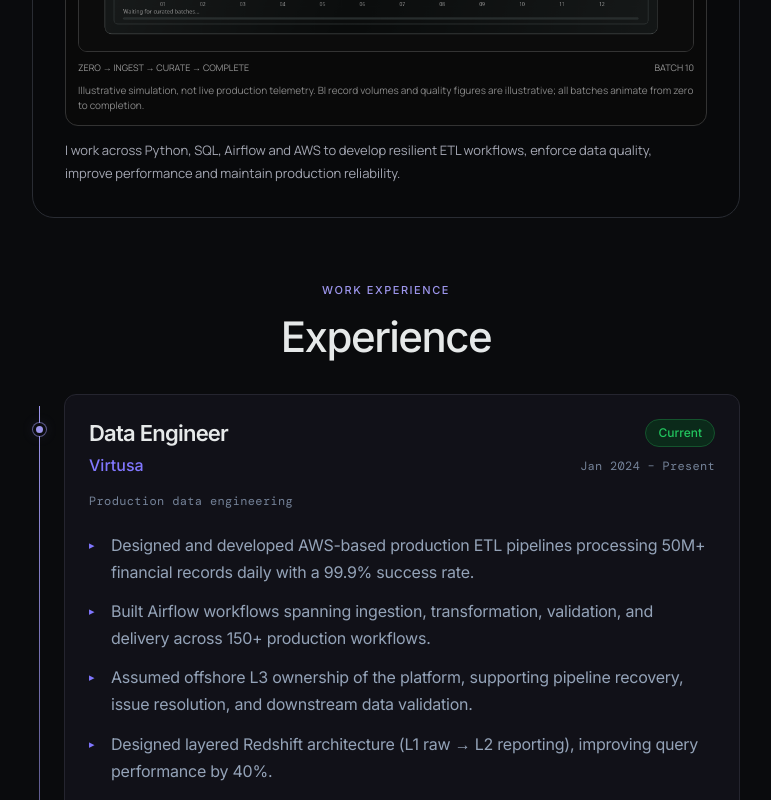
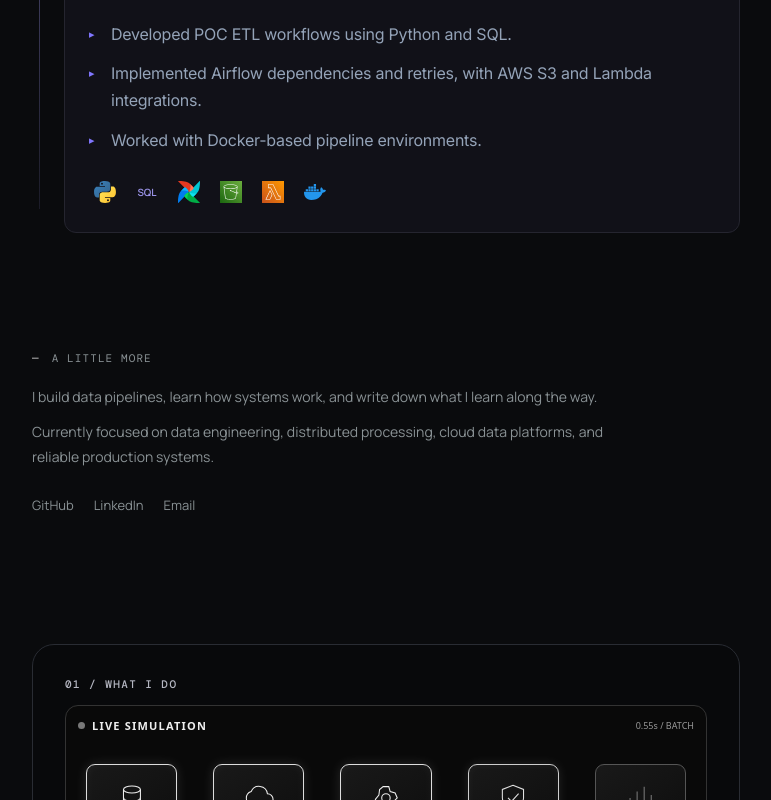
Before and after one commit to abii-18/abinav-data-engineer-portfolio, a React (Vite) app: page / in a window 1280 px wide. Shown: the part 2000-2800 px from the top of the page, without its empty margins (254-1025 px from the left). Built offline with nearby package versions, Linux system fonts and the light colour scheme.

Commit message:
Move What I Do simulation to the end of the homepage

```diff
--- a/src/components/DataInMotion.tsx
+++ b/src/components/DataInMotion.tsx
@@ -229,6 +229,9 @@ export function DataInMotion() {
 
     <AchievementMarquee />
     </section>
-    <section className="data-motion motion-section motion-what-i-do" aria-label="What I do"><div className="motion-section-label">01 / WHAT I DO</div><SortingStudio /><p className="motion-description">I work across Python, SQL, Airflow and AWS to develop resilient ETL workflows, enforce data quality, improve performance and maintain production reliability.</p></section>
   </div>
 }
+
+export function WhatIDo() {
+  return <section className="data-motion motion-section motion-what-i-do" aria-label="What I do"><div className="motion-section-label">01 / WHAT I DO</div><SortingStudio /><p className="motion-description">I work across Python, SQL, Airflow and AWS to develop resilient ETL workflows, enforce data quality, improve performance and maintain production reliability.</p></section>
+}
--- a/src/main.tsx
+++ b/src/main.tsx
@@ -2,7 +2,7 @@ import { useEffect, useState, type ReactNode } from 'react'
 import { ArrowLeft, ArrowUpRight, Menu, Moon, Sun, X } from 'lucide-react'
 import { createRoot } from 'react-dom/client'
 import { Architecture, CrickXArchitecture } from './components/Architecture'
-import { DataInMotion } from './components/DataInMotion'
+import { DataInMotion, WhatIDo } from './components/DataInMotion'
 import { ExperienceTimeline } from './components/ExperienceTimeline'
 import { profile } from './data/portfolio'
 import { useScrollReveal } from './components/useScrollReveal'
@@ -15,7 +15,7 @@ function Link({ to, children, className = '' }: { to: string; children: ReactNod
 function Layout({ children }: { children: ReactNode }) { useScrollReveal(location.pathname); const [open, setOpen] = useState(false); const [light, setLight] = useState(false); useEffect(() => { document.documentElement.dataset.theme = light ? 'light' : 'dark' }, [light]); return <><header className="journal-nav"><nav><Link to="/" className="journal-brand">Abinav.</Link><button className="journal-menu" onClick={() => setOpen(!open)} aria-label="Open menu">{open ? <X size={18}/> : <Menu size={19}/>}</button><div className={`journal-links ${open ? 'open' : ''}`}>{[['/work','Work'],['/projects','Projects'],['/about','About'],['/contact','Contact']].map(([to,label]) => <Link key={to} to={to}>{label}</Link>)}<a href="/Abinav_S_Data_Engineer_Resume.pdf" download="Abinav_S_Data_Engineer_Resume.pdf">Get resume</a><button className="theme-toggle" onClick={() => setLight(!light)} aria-label="Toggle theme">{light ? <Moon size={15}/> : <Sun size={15}/>}</button></div></nav></header><main className="journal-main">{children}</main><footer className="journal-footer">You made it to the bottom. © 2026 Abinav</footer></> }
 function Label({ children }: { children: ReactNode }) { return <h2 className="journal-label"><span>—</span>{children}</h2> }
 function Back() { return <Link to="/" className="back"><ArrowLeft size={15}/> Home</Link> }
-function Home() { return <Layout><section className="journal-hero"><p>Hello, I’m</p><h1>Abinav S<span className="name-cursor" aria-hidden="true">|</span></h1><h2>Data Engineering · Distributed Systems · Data Platforms.</h2><p className="journal-subtitle"><strong>What I follow:</strong><br />Know your data, own your outcomes.<br /><br />I design and build scalable data pipelines and cloud data platforms that transform raw data into reliable, high-quality datasets for downstream analytics, reporting, and business decision-making using Python, SQL, AWS, Apache Airflow, and PySpark.</p></section><DataInMotion /><section className="journal-section"><div className="experience-section-heading"><p>WORK EXPERIENCE</p><h2>Experience</h2></div><ExperienceTimeline /></section><section className="journal-section little-more"><Label>A little more</Label><p>I build data pipelines, learn how systems work, and write down what I learn along the way.</p><p>Currently focused on data engineering, distributed processing, cloud data platforms, and reliable production systems.</p><div className="journal-socials"><a href={profile.github} target="_blank" rel="noreferrer">GitHub</a><a href={profile.linkedin} target="_blank" rel="noreferrer">LinkedIn</a><a href={`mailto:${profile.email}`}>Email</a></div></section></Layout> }
+function Home() { return <Layout><section className="journal-hero"><p>Hello, I’m</p><h1>Abinav S<span className="name-cursor" aria-hidden="true">|</span></h1><h2>Data Engineering · Distributed Systems · Data Platforms.</h2><p className="journal-subtitle"><strong>What I follow:</strong><br />Know your data, own your outcomes.<br /><br />I design and build scalable data pipelines and cloud data platforms that transform raw data into reliable, high-quality datasets for downstream analytics, reporting, and business decision-making using Python, SQL, AWS, Apache Airflow, and PySpark.</p></section><DataInMotion /><section className="journal-section"><div className="experience-section-heading"><p>WORK EXPERIENCE</p><h2>Experience</h2></div><ExperienceTimeline /></section><section className="journal-section little-more"><Label>A little more</Label><p>I build data pipelines, learn how systems work, and write down what I learn along the way.</p><p>Currently focused on data engineering, distributed processing, cloud data platforms, and reliable production systems.</p><div className="journal-socials"><a href={profile.github} target="_blank" rel="noreferrer">GitHub</a><a href={profile.linkedin} target="_blank" rel="noreferrer">LinkedIn</a><a href={`mailto:${profile.email}`}>Email</a></div></section><WhatIDo /></Layout> }
 const achievements = ['Designed and developed production batch ETL pipelines processing 50M+ financial records daily with a 99.9% success rate.','Built end-to-end workflows spanning ingestion, transformation, validation, orchestration, and downstream delivery.','Designed layered Redshift architecture (L1 raw → L2 reporting), improving query performance by 40%.','Engineered Airflow DAGs with business-day logic, branching, dependencies, retries, and scheduling across 150+ workflows.','Tuned Redshift COPY-based ingestion for 3× faster loads.','Implemented automated data validation reducing recurring data issues by 25%.','Developed SQL deduplication and incremental-load transformations.','Integrated S3, Glue, Lambda, Redshift, IAM, CloudWatch, and SNS.']
 function Work() { return <Layout><header className="page-intro"><Back/><p>Work</p><h1>Building data systems that hold up in production.</h1></header><ExperienceTimeline detailed achievements={achievements} /><section className="small-detail"><Label>Toolkit</Label><p>Python · SQL · PySpark · AWS · Apache Airflow · AWS Glue · Redshift · Snowflake · dbt · Docker · PostgreSQL · Pandas · Databricks</p></section></Layout> }
 function Projects() { return <Layout><header className="page-intro"><Back/><p>Projects</p><h1>Selected data engineering work.</h1></header><div className="project-listings"><Link to="/projects/retail-sales-lakehouse" className="project-listing"><p>Flagship project</p><h2>Retail Sales Lakehouse <ArrowUpRight size={20}/></h2><span>End-to-End Incremental Batch Data Pipeline · Snowflake · dbt</span><div>An end-to-end batch data platform demonstrating incremental ingestion, distributed processing, cloud warehousing, dimensional modeling, and automated data quality validation.</div></Link><Link to="/projects/crickx" className="project-listing"><p>Streaming systems</p><h2>CrickX <ArrowUpRight size={20}/></h2><span>Simulated Cricket Streaming Pipeline · Kafka · PySpark · PostgreSQL</span><div>A simulated cricket streaming pipeline serving ball-by-ball scorecards, player and team statistics, and match analytics across six fixtures.</div></Link></div></Layout> }
```
